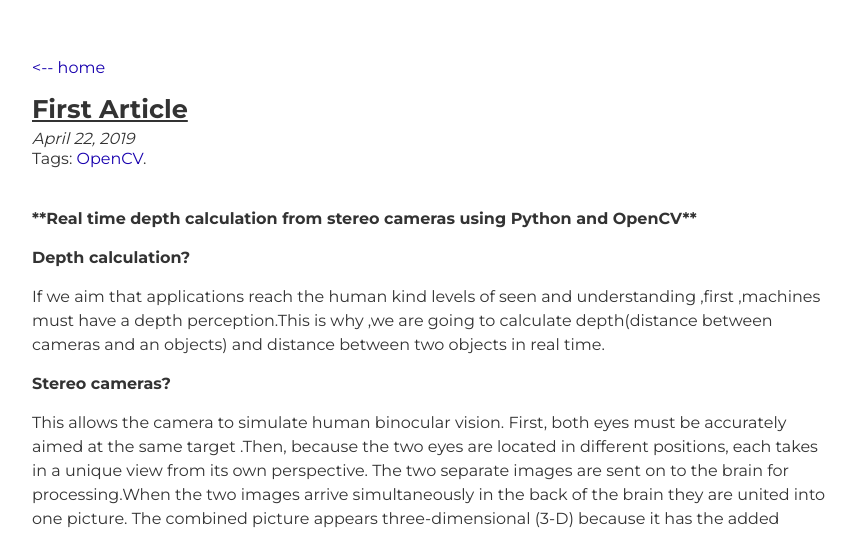
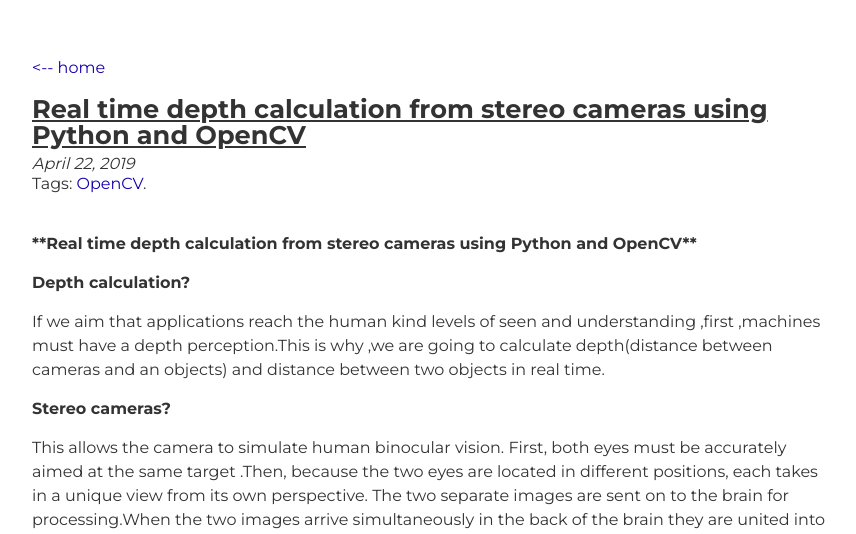
Before and after one commit to jeyosra/jeyosra.github.io, a Jekyll site: the page built from _posts/2019-04-22-Real-time-depth-calculation-from-stereo-cameras-using-Python-and-OpenCV.md, in a window 1280 px wide. Shown: the top 534 px of the page, without its empty margins (208-1064 px from the left). Built offline with Jekyll 4.4.1, drawn with Linux system fonts in a browser that asks for light colours; comment, search, counter and statistics services are not loaded.

Commit message:
Update 2019-04-22-Real-time-depth-calculation-from-stereo-cameras-using-Python-and-OpenCV.md

```diff
--- a/_posts/2019-04-22-Real-time-depth-calculation-from-stereo-cameras-using-Python-and-OpenCV.md
+++ b/_posts/2019-04-22-Real-time-depth-calculation-from-stereo-cameras-using-Python-and-OpenCV.md
@@ -1,6 +1,6 @@
 ---
 layout: post
-title: First Article
+title: Real time depth calculation from stereo cameras using Python and OpenCV
 category: OpenCV
 comments: true
 description: ...
```
